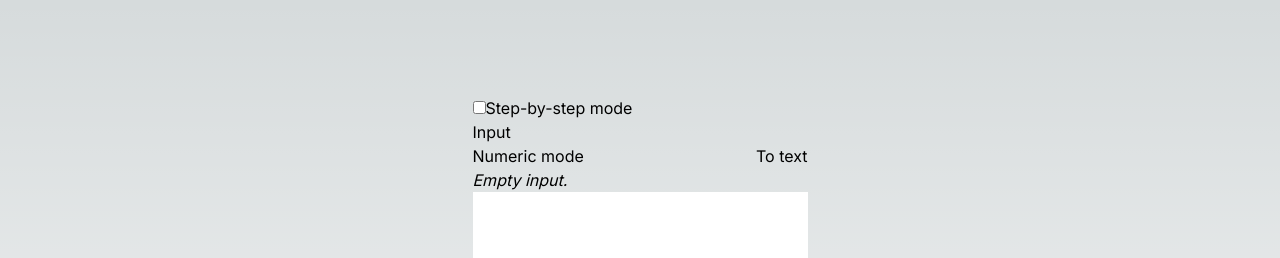
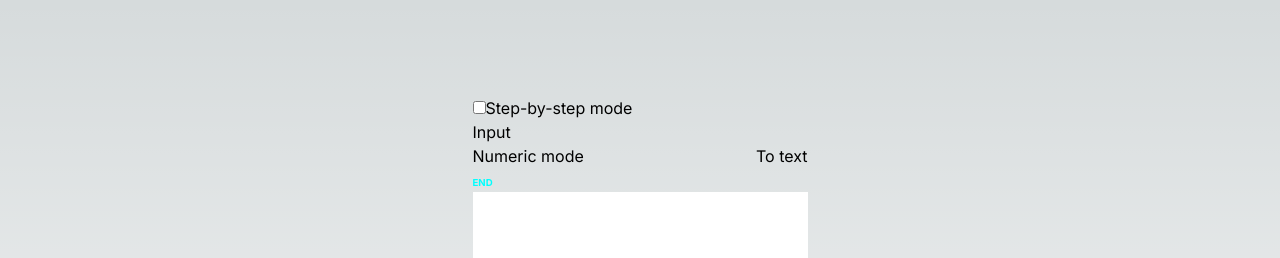
Before and after one commit to joeljpresent/jcodegame, a Next.js app: page / in a window 1280 px wide. Shown: the top 258 px of the page. Built offline with nearby package versions, Linux system fonts and the light colour scheme.

Commit message:
ExeInputVisualizer: show next input to be read

```diff
--- a/src/app/ExeInputVisualizer.tsx
+++ b/src/app/ExeInputVisualizer.tsx
@@ -2,22 +2,62 @@
 
 import { useState } from "react";
 import TextModeToggle from "./TextModeToggle";
-import { toUnicode } from "./utils";
+import { toUnicodeChar } from "./utils";
 
 export default function ExeInputVisualizer({ input, nextInputIdx }: Props) {
   const [isTextMode, setIsTextMode] = useState(false);
+
+  function getValueStyle(idx: number) {
+    if (idx === nextInputIdx) {
+      return {
+        fontWeight: "bold",
+        color: "cyan",
+      };
+    } else if (idx === nextInputIdx - 1) {
+      return {
+        color: "lime",
+      };
+    }
+  }
 
   function handleToggleTextMode() {
     setIsTextMode(!isTextMode);
   }
 
+  function endDisplay() {
+    return (
+      <span style={{
+        ...getValueStyle(input.length),
+        fontSize: "0.6em",
+      }}>
+        END
+      </span>
+    );
+  }
+
   function inputDisplay() {
-    if (input.length === 0) {
-      return <p><i>Empty input.</i></p>
-    } else if (isTextMode) {
-      return <p><pre>{toUnicode(input)}</pre></p>
+    if (isTextMode) {
+      return (
+        <p><pre>
+          {
+            input.map((v, idx) => (
+              <span style={getValueStyle(idx)}>
+                {toUnicodeChar(v)}
+              </span>
+            ))
+          }
+          {endDisplay()}
+        </pre></p>
+      );
     }
-    return <p>{input.join(", ")}</p>
+    return <p>
+      {
+        input.map((v, idx) => (
+          <span style={getValueStyle(idx)}>{v}, </span>
+        ))
+      }
+      {endDisplay()}
+    </p>;
   }
 
   return <>
```
